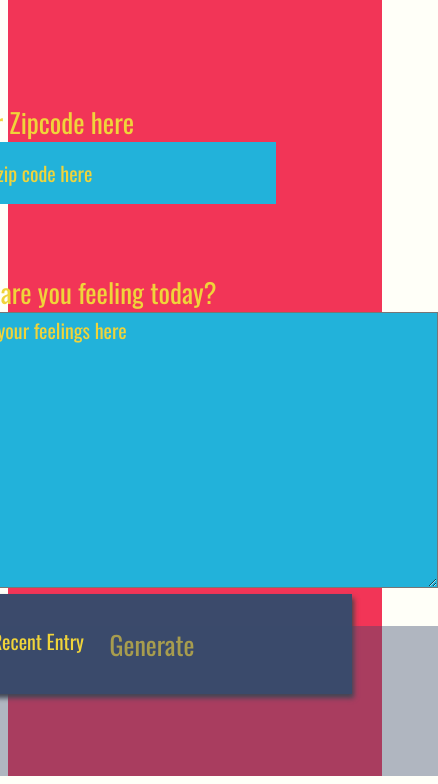
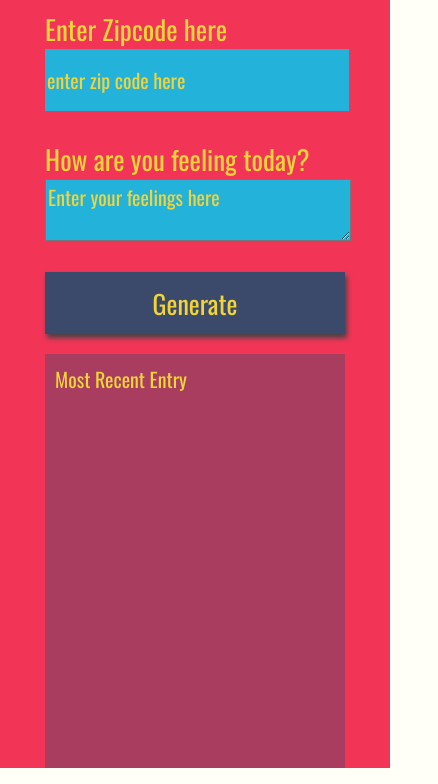
Before and after one commit to tobyjorris/weather-journal, a website: page website/index.html in a window 390 px wide. Shown: the part 76-860 px from the top of the page, 438 px wide, since content can reach past the window. Drawn offline with nearby package versions, Linux system fonts and the light colour scheme; a web font is replaced by a local one.

Commit message:
first commit

```diff
--- a/package.json
+++ b/package.json
@@ -5,12 +5,13 @@
   "main": "server.js",
   "scripts": {
     "test": "echo \"Error: no test specified\" && exit 1",
-    "start": "node server.js"
+    "start": "nodemon server.js"
   },
   "author": "",
   "license": "ISC",
   "dependencies": {
     "body-parser": "^1.19.0",
+    "cors": "^2.8.5",
     "express": "^4.17.1"
   }
 }
--- a/website/index.html
+++ b/website/index.html
@@ -2,30 +2,33 @@
 <html>
 <head>
 <meta charset="UTF-8">
+<meta name="viewport" content="width=device-width, initial-scale=1">
 <title>Weather Journal</title>
 <link href="https://fonts.googleapis.com/css?family=Oswald:400,600,700|Ranga:400,700&display=swap" rel="stylesheet">
 <link rel="stylesheet" href="style.css">
 </head>
 <body>
-<div id = "app">
-  <div class ="holder headline">
+<div id="app">
+    <div class="holder headline">
         Weather Journal App
     </div>
-  <div class ="holder zip">
+    <div class="holder zip">
         <label for="zip">Enter Zipcode here</label>
         <input type="text" id="zip" placeholder="enter zip code here">
     </div>
-  <div class ="holder feel">
+    <div class="holder feel">
         <label for="feelings">How are you feeling today?</label>
-    <textarea class= "myInput" id="feelings" placeholder="Enter your feelings here" rows="9" cols="50"></textarea>
-    <button id="generate" type = "submit"> Generate </button>
+        <textarea class="myInput" id="feelings" placeholder="Enter your feelings here" rows="9" cols="50"></textarea>
     </div>
-  <div class ="holder entry">
-    <div class = "title">Most Recent Entry</div>
-   <div id = "entryHolder">
-    <div id = "date"></div>
-   <div id = "temp"></div>
-   <div id = "content"></div>
+    <div class="holder gen-btn">
+        <button id="generate" type="submit"> Generate</button>
+    </div>
+    <div class="holder entry">
+        <div class="title">Most Recent Entry</div>
+        <div id="entryHolder">
+            <div id="date"></div>
+            <div id="temp"></div>
+            <div id="content"></div>
         </div>
     </div>
 </div>
--- a/website/style.css
+++ b/website/style.css
@@ -1,14 +1,20 @@
 body{
     background: #fffff8;
+    margin: 0;
     font-family: -apple-system, BlinkMacSystemFont, sans-serif;
 }
 
 #app{
     display: grid;
-    grid-auto-rows: minmax(150px, auto);
-    /* grid-template-columns:  */
-    height:100vh;
+    grid-template-rows: 75px 100px auto;
+    grid-template-columns: 300px 300px 300px;
+    grid-template-areas:
+        "hdr hdr hdr"
+        "zip feel gen-btn"
+        "entry entry entry";
     background: #f23557;
+    height: 100vh;
+    width: 100%;
     color: #f0d43a;
     justify-content: center;
     grid-gap: 1em;
@@ -16,35 +22,34 @@ body{
     font-family: 'Oswald', sans-serif;
 }
 
-.holder{
-
+.entry{
+    grid-area: entry;
+    background: rgba(59, 74, 107, .4);
+    padding: 10px;
 }
 
-.entry{
-    background: rgba(59, 74, 107, .4);
+.zip {
+    grid-area: zip;
 }
 
-#entryHolder{
-
+.feel {
+    grid-area: feel;
 }
 
-#date{
-
+.gen-btn {
+    grid-area: gen-btn;
+    align-self: end;
 }
 
-#temp{
-
-}
-
-#content{
-
+#generate {
+    height: 62px;
 }
 
 .headline {
-
-}
-.title{
-
+    grid-area: hdr;
+    justify-self: center;
+    font-size: 50px;
+    margin-bottom: 20px;
 }
 
 /*  Basic Styling To Override Default For Basic HTML Elements */
@@ -56,7 +61,7 @@ label{
 input{
     display:block;
     height: 60px;
-    width: 320px;
+    width: 100%;
     background:#22b2da;
     color: #f0d43a;
     font-size: 20px;
@@ -65,8 +70,7 @@ input{
 }
 
 button{
-    width: 400px;
-    height: 100px;
+    width: 100%;
     background: #3b4a6b;
     color: #f0d43a;
     font-size: 26px;
@@ -74,12 +78,16 @@ button{
     border: none;
     box-shadow: 2px 4px 5px #444;
 }
+
 h1{
     font-size: 36px;
 }
 
 textarea{
     background:#22b2da;
+    align-self: end;
+    height: 56px;
+    width: 100%;
     color: #f0d43a;
     font-size: 20px;
     font-family: 'Oswald', sans-serif;
@@ -95,17 +103,55 @@ button:focus {
 ::placeholder { /* Firefox, Chrome, Opera */
     color: #f0d43a;
     font-family: 'Oswald', sans-serif;
-
 }
 
 :-ms-input-placeholder { /* Internet Explorer 10-11 */
     color: #f0d43a;
     font-family: 'Oswald', sans-serif;
-
 }
 
 ::-ms-input-placeholder { /* Microsoft Edge */
     color: #f0d43a;
     font-family: 'Oswald', sans-serif;
+}
 
+@media (min-width: 769px) and (max-width: 1024px) {
+    #app {
+        grid-template-columns: 230px 230px 230px;
+    }
+
+    .feel > label {
+        font-size: 23px;
+        margin: 3px 0 4px 0;
+    }
 }
+
+@media (min-width: 481px) and (max-width: 768px) {
+    #app {
+        grid-template-rows: 65px 110px 110px 65px auto;
+        grid-template-columns: 460px;
+        grid-template-areas:
+                "hdr"
+                "zip"
+                "feel"
+                "gen-btn"
+                "entry";
+    }
+}
+
+@media (min-width: 320px) and (max-width: 480px) {
+    #app {
+        grid-template-rows: 65px 110px 110px 65px auto;
+        grid-template-columns: 300px;
+        grid-template-areas:
+                "hdr"
+                "zip"
+                "feel"
+                "gen-btn"
+                "entry";
+    }
+
+    .headline {
+        font-size: 40px;
+    }
+}
```
Also changed, not shown: server.js (+18 -14 lines), 1 other file. Lines whose indentation alone changed are shown as unchanged.
